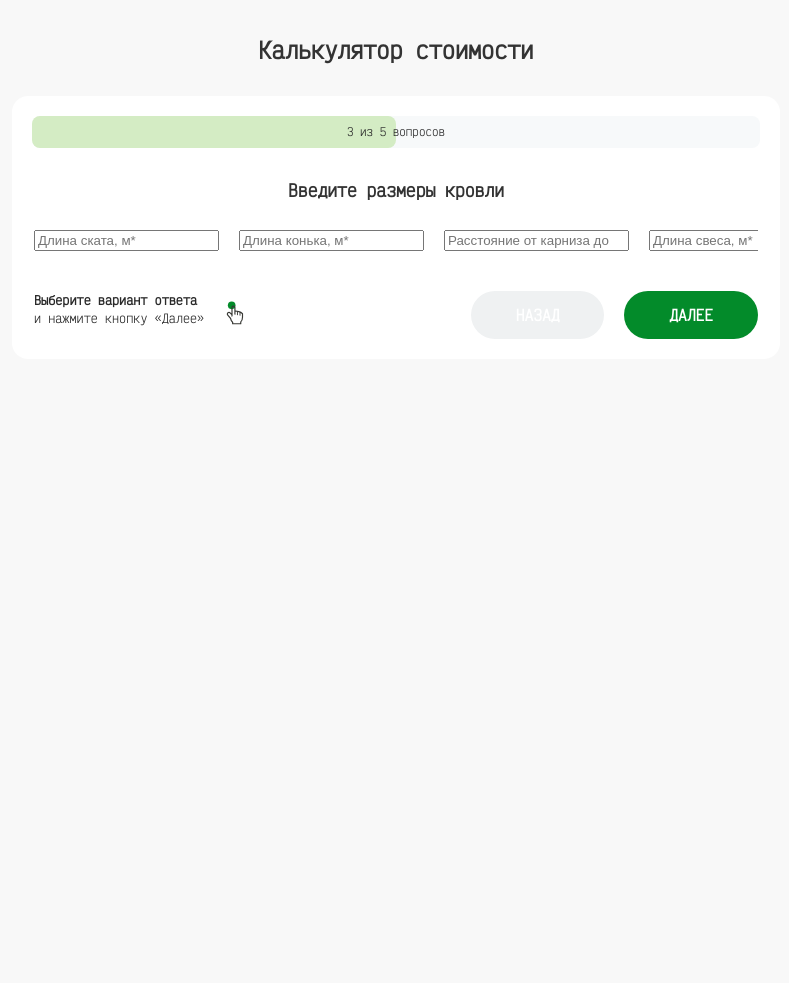
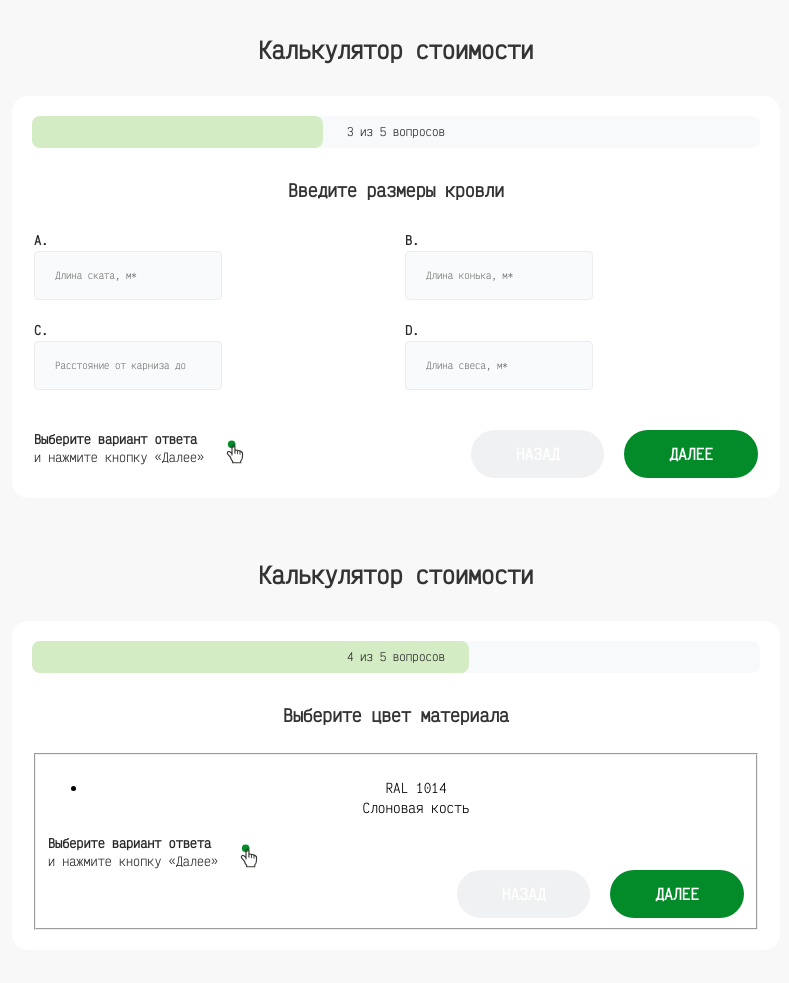
Before and after one commit to alexanderVLG/krovlya-calculator, a website: page source/index.html in a window 1280 px wide. Shown: the part 1747-2730 px from the top of the page, without its empty margins (244-1033 px from the left). Before the commit the page ends 2186 px from the top, so only its background shows below. Drawn offline with nearby package versions, Linux system fonts and the light colour scheme; files that its build step writes are made by us from their sources.

Commit message:
add fourth step

```diff
--- a/source/index.html
+++ b/source/index.html
@@ -221,18 +221,63 @@
       <h1 class="calculator__title">Калькулятор стоимости</h1>
       <div class="calculator__container">
         <div class="progress-bar">
-          <div class="progress-bar-range" style="top: 0; left: 0; width: 50%;"></div>
+          <div class="progress-bar-range" style="top: 0; left: 0; width: 40%;"></div>
           <div class="progress-bar-text"><span>3&nbsp;</span>из <span>5&nbsp;</span>вопросов</div>
         </div>
         <form class="form-calculator" action="#">
           <h2 class="form-calculator__title">Введите размеры кровли</h2>
           <fieldset class="calculator-filter">
             <legend class="visually-hidden">Введите размеры кровли</legend>
-            <ul class="calculator-filter__list calculator-filter__list--step-second">
-              <li class="calculator-filter__item"><label class="calculator-filter__label"><input class="calculator-filter__input" type="number" name="roof-dimensions" placeholder="Длина ската, м*"></label></li>
-              <li class="calculator-filter__item"><label class="calculator-filter__label"><input class="calculator-filter__input" type="number" name="roof-dimensions" placeholder="Длина конька, м*"></label></li>
-              <li class="calculator-filter__item"><label class="calculator-filter__label"><input class="calculator-filter__input" type="number" name="roof-dimensions" placeholder="Расстояние от карниза до..."></label></li>
-              <li class="calculator-filter__item"><label class="calculator-filter__label"><input class="calculator-filter__input" type="number" name="roof-dimensions" placeholder="Длина свеса, м*"></label></li>
+            <ul class="calculator-filter__list calculator-filter__roof-dimensions">
+              <li class="calculator-filter__item"><label class="calculator-filter__roof-input-label">
+                  <span>A.</span><br>
+                  <input class="roof-dimensions-input" type="number" name="roof-dimensions" placeholder="Длина ската, м*" min="0.1" max="1000000"></label></li>
+              <li class="calculator-filter__item"><label class="calculator-filter__roof-input-label">
+                  <span>B.</span><br>
+                  <input class="roof-dimensions-input" type="number" name="roof-dimensions" placeholder="Длина конька, м*" min="0.1" max="1000000"></label></li>
+              <li class="calculator-filter__item"><label class="calculator-filter__roof-input-label">
+                  <span>C.</span><br>
+                  <input class="roof-dimensions-input" type="number" name="roof-dimensions" placeholder="Расстояние от карниза до..." min="0.1" max="1000000"></label></li>
+              <li class="calculator-filter__item"><label class="calculator-filter__roof-input-label">
+                  <span>D.</span><br>
+                  <input class="roof-dimensions-input" type="number" name="roof-dimensions" placeholder="Длина свеса, м*" min="0.1" max="1000000"></label></li>
+            </ul>
+            <p class="calculator-filter__text">
+              <strong>Выберите вариант ответа</strong><br>
+              и нажмите кнопку &laquo;Далее&raquo;
+            </p>
+            <div class="wrapper-buttons">
+              <button class="calculator-button calculator-button--secondary-color calculator-button--secondary-position" type="button">Назад</button>
+              <button class="calculator-button calculator-button--primary-color calculator-button--primary-position" type="button">Далее</button>
+            </div>
+
+          </fieldset>
+        </form>
+      </div>
+    </section>
+    <!-- 4й этап -->
+    <section class="calculator">
+      <h1 class="calculator__title">Калькулятор стоимости</h1>
+      <div class="calculator__container">
+        <div class="progress-bar">
+          <div class="progress-bar-range" style="top: 0; left: 0; width: 60%;"></div>
+          <div class="progress-bar-text"><span>4&nbsp;</span>из <span>5&nbsp;</span>вопросов</div>
+        </div>
+        <form class="form-calculator" action="#">
+          <h2 class="form-calculator__title">Выберите цвет материала</h2>
+          <fieldset class="choose-color">
+            <legend class="visually-hidden">Выберите цвет материала</legend>
+            <ul class="choose-color__list">
+              <li class="choose-color__item">
+                <div class="choose-color__block"></div>
+                <label class="control">
+                  <input class="control-input visually-hidden" type="radio" name="type-calculation" checked>
+                  <span class="control-mark"><svg width="10" height="8" viewBox="0 0 10 8" fill="none" xmlns="http://www.w3.org/2000/svg">
+                      <path d="M1.18176 3.72731L4.18176 6.72731L9.36358 1.27277" stroke-width="1.09091" />
+                    </svg></span>
+                  <span class="control-label">RAL 1014<br>Слоновая кость</span>
+                </label>
+              </li>
             </ul>
             <p class="calculator-filter__text">
               <strong>Выберите вариант ответа</strong><br>
--- a/source/styles/blocks/calculator-button.scss
+++ b/source/styles/blocks/calculator-button.scss
@@ -19,6 +19,7 @@
   text-transform: uppercase;
   border-radius: 132px;
   border: none;
+  outline: none;
   cursor: pointer;
   transition: opacity 0.3s ease-in-out;
 
@@ -42,6 +43,10 @@
     opacity: 0.9;
   }
 
+  &:focus-visible {
+    outline: 1px solid $bg-button-primary-color;
+  }
+
   &:active {
     transform: scale(0.97);
   }
--- a/source/styles/blocks/calculator-filter.scss
+++ b/source/styles/blocks/calculator-filter.scss
@@ -22,6 +22,7 @@
   display: grid;
   max-height: 500px;
   overflow-y: auto;
+
 
   @media (min-width: $tablet-width) {
     grid-column: 1/-1;
@@ -115,10 +116,8 @@
   }
 }
 
-.control-input[type="radio"] + .control-mark {
-  &:focus-visible {
-    outline: 3px solid #038b2a;
-  }
+.control-input[type="radio"]:focus-visible + .control-mark {
+  outline: 3px solid #038b2a;
 }
 
 .control-input[type="radio"]:checked + .control-mark {
@@ -133,6 +132,13 @@
   display: block;
   text-align: center;
   font-size: 14px;
+}
+
+.calculator-filter__roof-input-label span {
+  font-weight: 700;
+  font-size: 13px;
+  line-height: 18px;
+  color: $color-secondary-text;
 }
 
 .calculator-filter__text {
@@ -158,3 +164,16 @@
     margin: 0;
   }
 }
+
+.calculator-filter__roof-dimensions {
+  justify-content: center;
+
+  @media (min-width: $tablet-width) {
+    grid-template-columns: repeat(2, 1fr);
+    gap: 18px;
+  }
+
+  @media (min-width: $desktop-width) {
+    grid-template-columns: repeat(4, 1fr);
+  }
+}
--- /dev/null
+++ b/source/styles/blocks/roof-dimensions-input.scss
@@ -0,0 +1,24 @@
+.roof-dimensions-input {
+  padding: 16px 20px;
+  min-width: 188px;
+  font-family: $primary-font;
+  font-size: 10px;
+  font-weight: 400;
+  line-height: 15px;
+  color: #b9b9b9;
+  -webkit-appearance: none;
+  -moz-appearance: textfield;
+  appearance: none;
+  background-color: #f9fafb;
+  border: 1px solid #ececec;
+  border-radius: 4px;
+  outline: none;
+
+  &:hover {
+    border-color: $bg-button-primary-color;
+  }
+
+  &:focus-visible {
+    border-color: $bg-button-primary-color;
+  }
+}
--- a/source/styles/styles.scss
+++ b/source/styles/styles.scss
@@ -13,3 +13,5 @@
 @import "./blocks/form-calculator.scss";
 @import "./blocks/calculator-filter.scss";
 @import "./blocks/calculator-button.scss";
+@import "./blocks/roof-dimensions-input.scss";
+@import "./blocks/choose-color.scss";
```
Also changed, not shown: source/styles/blocks/choose-color.scss (added), 1 other file.
